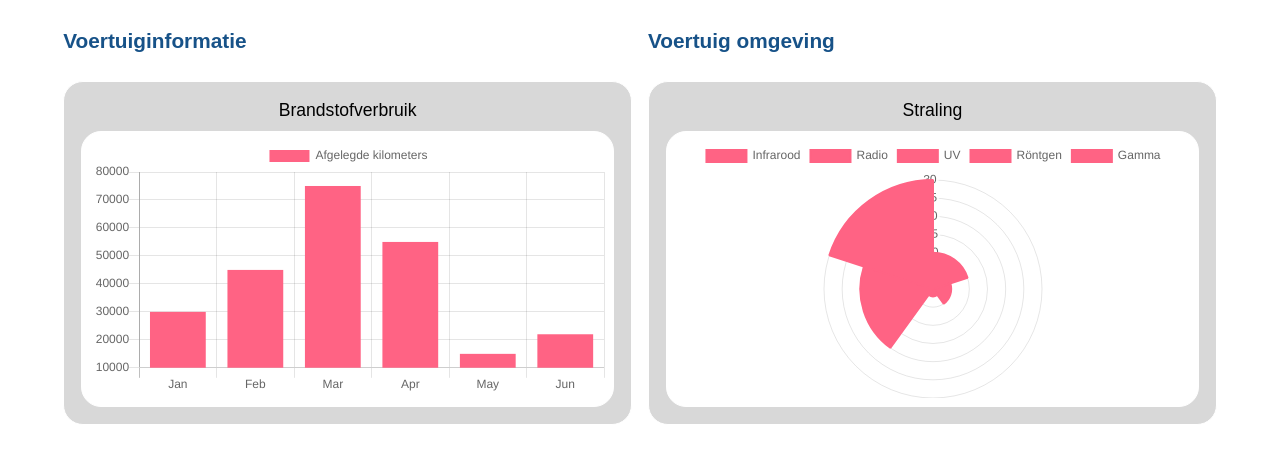
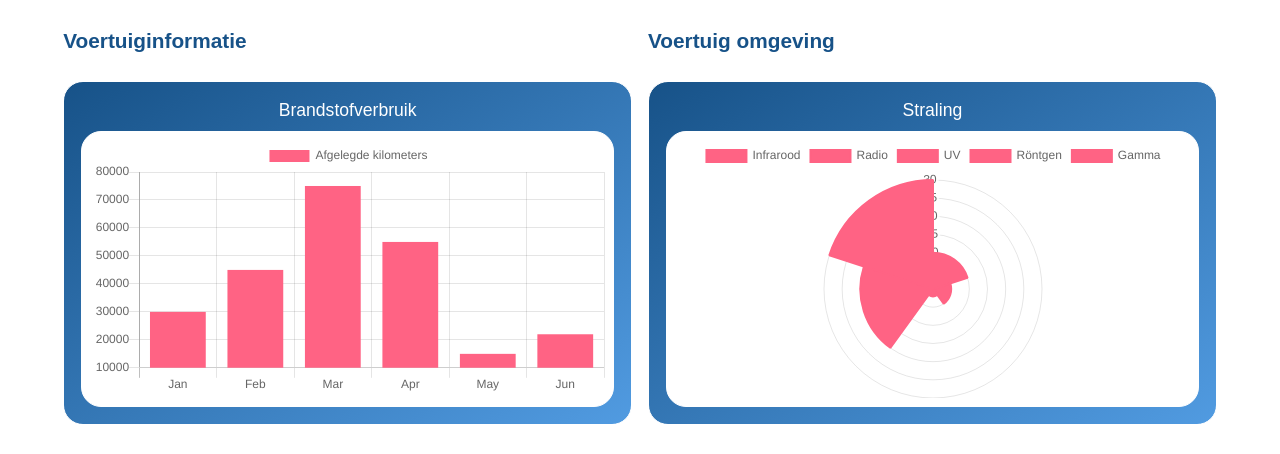
Before and after one commit to YordanSto/challenge1, a plain HTML site: page index.html in a window 1280 px wide. Shown: the part 331-785 px from the top of the page. Drawn offline with nearby package versions, Linux system fonts and the light colour scheme.

Commit message:
color changes

```diff
--- a/styles/style.css
+++ b/styles/style.css
@@ -33,6 +33,7 @@ h2 {
 
 h3 {
   font-weight: normal;
+  color: white;
   margin: 0% 0% 2% 0%;
   font-size: 1.1em;
   text-align: center;
@@ -52,7 +53,7 @@ h2~div {
   padding: 4%;
   border: 1px solid white;
   border-radius: 20px;
-  background-color: #D8D8D8;
+  background-image: linear-gradient(to bottom right, #175288, #519be1);
 }
 
 .chart-container {
```
